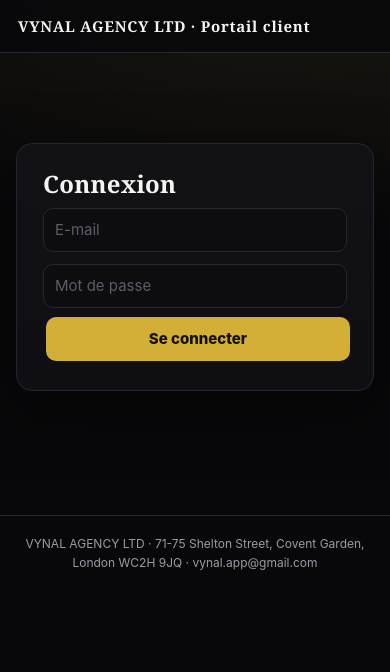
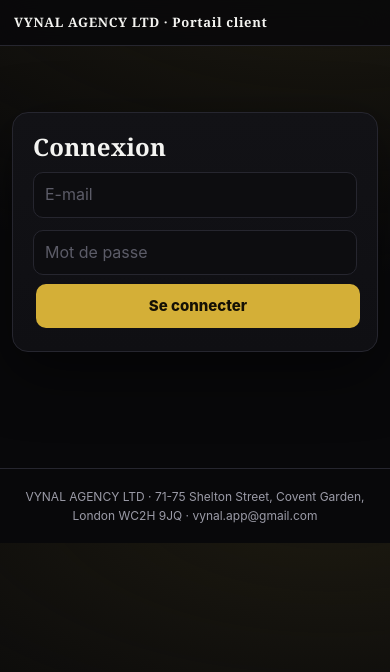
Before and after one commit to Sabrsl/Vynal_Portail_Client, a React (Vite) app: page / in a window 390 px wide. Shown: the top 672 px of the page. Built offline with nearby package versions, Linux system fonts and the light colour scheme; no server answers.

Commit message:
Update styles and simplify README

```diff
--- a/index.html
+++ b/index.html
@@ -1 +1 @@
-<!doctype html><html lang="fr"><head><meta charset="utf-8"><meta name="viewport" content="width=device-width,initial-scale=1"><title>VYNAL · Portail client</title></head><body><div id="root"></div><script type="module" src="/src/main.jsx"></script></body></html>
+<!doctype html><html lang="fr"><head><meta charset="utf-8"><meta name="viewport" content="width=device-width,initial-scale=1,viewport-fit=cover"><title>VYNAL · Portail client</title></head><body><div id="root"></div><script type="module" src="/src/main.jsx"></script></body></html>
--- a/src/styles.css
+++ b/src/styles.css
@@ -1,8 +1,8 @@
 :root{color-scheme:dark;--bg:#08080a;--surface:#121216;--surface2:#191920;--border:#26262f;--text:#f4f4f1;--muted:#9b9ba7;--gold:#d4af37;--ok:#34d399;--warn:#fbbf24;--info:#38bdf8;--danger:#f87171}
 *{box-sizing:border-box}
 ::selection{background:rgba(212,175,55,.28)}
-html{-webkit-text-size-adjust:100%}
-body{margin:0;font:15px/1.6 -apple-system,BlinkMacSystemFont,"Segoe UI",Roboto,Arial,sans-serif;color:var(--text);background:radial-gradient(1100px 550px at 85% -10%,#1d1a10 0%,transparent 60%),var(--bg);background-attachment:fixed;-webkit-font-smoothing:antialiased;text-rendering:optimizeLegibility}
+html{-webkit-text-size-adjust:100%;overflow-x:clip}
+body{margin:0;font:15px/1.6 -apple-system,BlinkMacSystemFont,"Segoe UI",Roboto,Arial,sans-serif;color:var(--text);background:radial-gradient(1100px 550px at 85% -10%,#1d1a10 0%,transparent 60%),var(--bg);-webkit-font-smoothing:antialiased;text-rendering:optimizeLegibility}
 header{position:sticky;top:0;z-index:20;display:flex;justify-content:space-between;align-items:center;gap:12px;padding:14px 18px;background:rgba(8,8,10,.82);backdrop-filter:blur(14px);-webkit-backdrop-filter:blur(14px);border-bottom:1px solid var(--border)}
 header b{font-family:Georgia,'Times New Roman',serif;font-size:15px;letter-spacing:.05em;white-space:nowrap;overflow:hidden;text-overflow:ellipsis}
 header button{background:transparent;border:1px solid var(--gold);color:var(--gold);border-radius:10px;padding:8px 16px;font-weight:700;white-space:nowrap}
@@ -29,11 +29,11 @@ h4{font-size:15px;margin:4px 0}
 .notice.error{background:#2a1414;color:#fca5a5;border:1px solid #5b2323}
 .notice.success{background:#0f2a1c;color:#6ee7a8;border:1px solid #1f4a34}
 .danger-zone{border-color:#5b2323}
-.g{display:grid;grid-template-columns:repeat(auto-fit,minmax(148px,1fr));gap:10px}
+.g{display:grid;grid-template-columns:repeat(auto-fit,minmax(min(140px,100%),1fr));gap:10px}
 .k{background:linear-gradient(145deg,#191923,#101015);border:1px solid var(--border);border-radius:18px;padding:18px;transition:border-color .2s,box-shadow .2s}
 .k:hover{border-color:#35353f;box-shadow:0 14px 30px rgba(0,0,0,.28)}
 .k small{color:var(--muted);text-transform:uppercase;font-size:10.5px;letter-spacing:.08em;font-weight:700}
-.k b{display:block;font:700 22px Georgia,serif;margin-top:3px}
+.k b{display:block;font:700 clamp(16px,4.6vw,22px) Georgia,serif;margin-top:3px;overflow-wrap:anywhere}
 .v{background:#1c1809;border:1px solid #4a3f14;color:#f0d060;padding:14px;border-radius:12px;font-weight:700;margin:16px 0}
 .chart{width:100%;height:280px}
 .empty-chart{display:flex;align-items:center;justify-content:center;text-align:center;padding:24px}
@@ -55,7 +55,7 @@ input,select{background:#0d0d10;border:1px solid var(--border);color:var(--text)
 input::placeholder{color:#5c5c68}
 textarea{background:#0d0d10;border:1px solid var(--border);color:var(--text);width:100%;font:inherit;padding:9px 11px;margin:3px;border-radius:10px;resize:vertical}
 input:focus,select:focus,textarea:focus{outline:2px solid rgba(212,175,55,.35);border-color:var(--gold)}
-button{background:var(--gold);color:#141005;border:0;cursor:pointer;padding:10px 16px;font-weight:800;transition:filter .15s,transform .05s,background .15s,border-color .15s,color .15s}
+button{background:var(--gold);color:#141005;border:0;cursor:pointer;padding:10px 16px;font-weight:800;transition:filter .15s,transform .05s,background .15s,border-color .15s,color .15s;touch-action:manipulation}
 button:hover{filter:brightness(1.1)}button:active{transform:scale(.98)}
 button:focus-visible,.acc-pill:focus-visible{outline:2px solid rgba(212,175,55,.55);outline-offset:2px}
 button:disabled{opacity:.6;cursor:wait}
@@ -111,7 +111,8 @@ button.ghost:hover,.back:hover{border-color:#3a3a46;color:var(--text)}
 .msg-meta b{color:var(--text)}
 .msg-meta span{border:1px solid var(--border);border-radius:999px;padding:1px 8px}
 .msg-card h4{margin:4px 0;font-size:15px}
-.msg-card p{margin:4px 0 10px;color:#d8d8d2;white-space:pre-wrap}
+.msg-card p{margin:4px 0 10px;color:#d8d8d2;white-space:pre-wrap;overflow-wrap:break-word}
+.sc td{overflow-wrap:break-word}
 .msg-actions{display:flex;gap:8px;flex-wrap:wrap}
 .msg-pager{display:flex;align-items:center;gap:8px;justify-content:center;margin-top:14px;color:var(--muted);font-size:13px;flex-wrap:wrap}
 .msg-pager button{padding:6px 14px;font-size:13px}
@@ -127,10 +128,28 @@ button.ghost:hover,.back:hover{border-color:#3a3a46;color:var(--text)}
 .audience-totals{display:grid;grid-template-columns:repeat(auto-fit,minmax(120px,1fr));gap:8px;margin-bottom:14px}
 .audience-total{background:var(--surface);border:1px solid var(--border);border-radius:10px;padding:10px}
 .audience-total small{display:block;color:var(--muted);text-transform:uppercase;font-size:10.5px;letter-spacing:.08em;font-weight:700}
-.audience-total b{display:block;font:700 18px Georgia,serif;margin-top:2px}
+.audience-total b{display:block;font:700 clamp(15px,4vw,18px) Georgia,serif;margin-top:2px;overflow-wrap:anywhere}
 .print-only{display:none}
 .print-head{display:flex;justify-content:space-between;gap:16px;border-bottom:2px solid #d4af37;padding-bottom:12px;margin-bottom:14px}
 .print-contact{text-align:right;color:#555;font-size:11px;line-height:1.5}
+@media(max-width:640px){
+  header{padding:12px max(14px,env(safe-area-inset-right)) 12px max(14px,env(safe-area-inset-left));gap:8px}
+  header b{font-size:13px}
+  header button{padding:7px 12px;font-size:13px}
+  main{padding:16px 12px calc(48px + env(safe-area-inset-bottom))}
+  .page-head{margin-bottom:16px}
+  .panel{padding:16px;margin:14px 0;border-radius:12px}
+  .card{padding:20px;margin-top:6vh}
+  .g{gap:8px}
+  .k{padding:14px}
+  .k small{font-size:10px}
+  .summary-strip span{padding:8px 12px;font-size:12px}
+  .summary-strip b{font-size:16px}
+  table{font-size:13px}
+  th,td{padding:8px 6px}
+  .msg-meta{font-size:11.5px}
+  input,select,textarea,.message-tools select{font-size:16px}
+}
 @media print{
   @page{size:A4;margin:14mm}
   header,.np,.back,.danger-zone,.contact-panel,.acc-cloud,footer{display:none}
```
Also changed, not shown: 1 other file (tests, documents, lock files or other folders).
